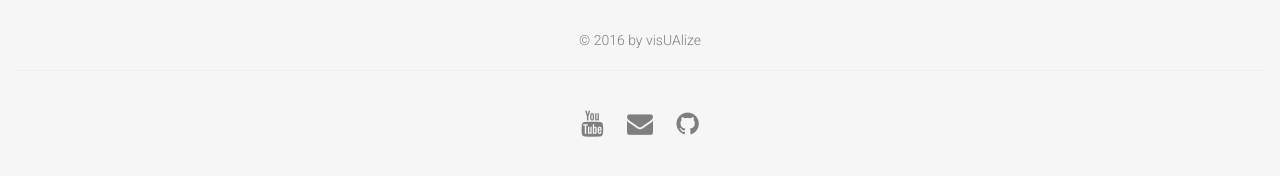
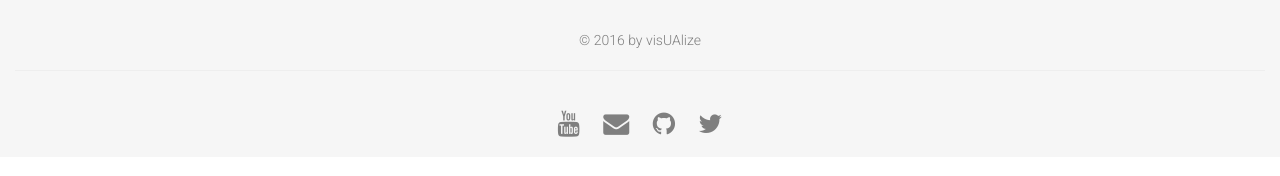
Before and after one commit to ajzeller/visualizeua, a Jekyll site: the page built from index.html, in a window 1280 px wide and 1400 px high, scrolled down 955 px. Shown: the part 1190-1366 px from the top of the window. Built offline with Jekyll 4.4.1, drawn with Linux system fonts in a browser that asks for light colours.

Commit message:
add twitter link in footer

```diff
--- a/_layouts/default.html
+++ b/_layouts/default.html
@@ -81,6 +81,7 @@
         <a href="https://www.youtube.com/channel/UCq7yUim6FnjyvfOj4cPwd3g" target="_blank"><i class="fa fa-youtube" aria-hidden="true"></i></a>
         <a href="mailto:visualizeua@gmail.com"><i class="fa fa-envelope" aria-hidden="true"></i></a>
         <a href="https://github.com/ajzeller/visualizeua" target="_blank"><i class="fa fa-github" aria-hidden="true"></i></a>
+        <a href="https://twitter.com/visualize_UA" target="_blank"><i class="fa fa-twitter" aria-hidden="true"></i></a>
       </div>
 
     </div>
--- a/css/custom.scss
+++ b/css/custom.scss
@@ -184,7 +184,7 @@ h1, h2, h3, h4, h5 {
   width: 100%;
   margin: 0;
   padding: 20px;
-  min-height: 400px;
+  min-height: 0px;
   background-color: $off-white;
   text-align: center;
 }
@@ -318,7 +318,7 @@ a.anchor {
   background-color: $off-white;
   padding-top: 20px;
   color: $grey-text;
-  min-height: 200px;
+  min-height: 50px;
 }
 
 .footer-icons {
```
